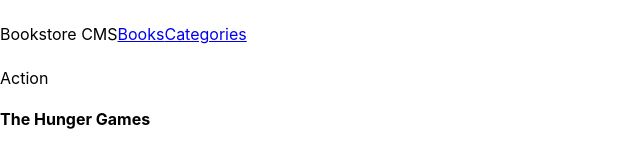
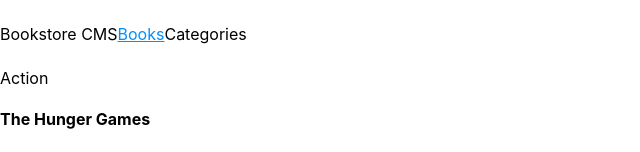
Before and after one commit to eamador1/bookstore-redux, a React (Create React App) app: page / in a window 1280 px wide. Shown: the top 152 px of the page, without its empty margins (0-640 px from the left). Built offline with nearby package versions, Linux system fonts and the light colour scheme.

Commit message:
add correct sty to nav links

```diff
--- a/src/App.css
+++ b/src/App.css
@@ -7,8 +7,17 @@
   pointer-events: none;
 }
 
-li {
-  list-style: none;
+ul,
+li,
+a {
+list-style: none;
+text-decoration: none;
+color: inherit;
+}
+
+.active {
+  color: #0290ff;
+  text-decoration: underline;
 }
 
 nav {
```
